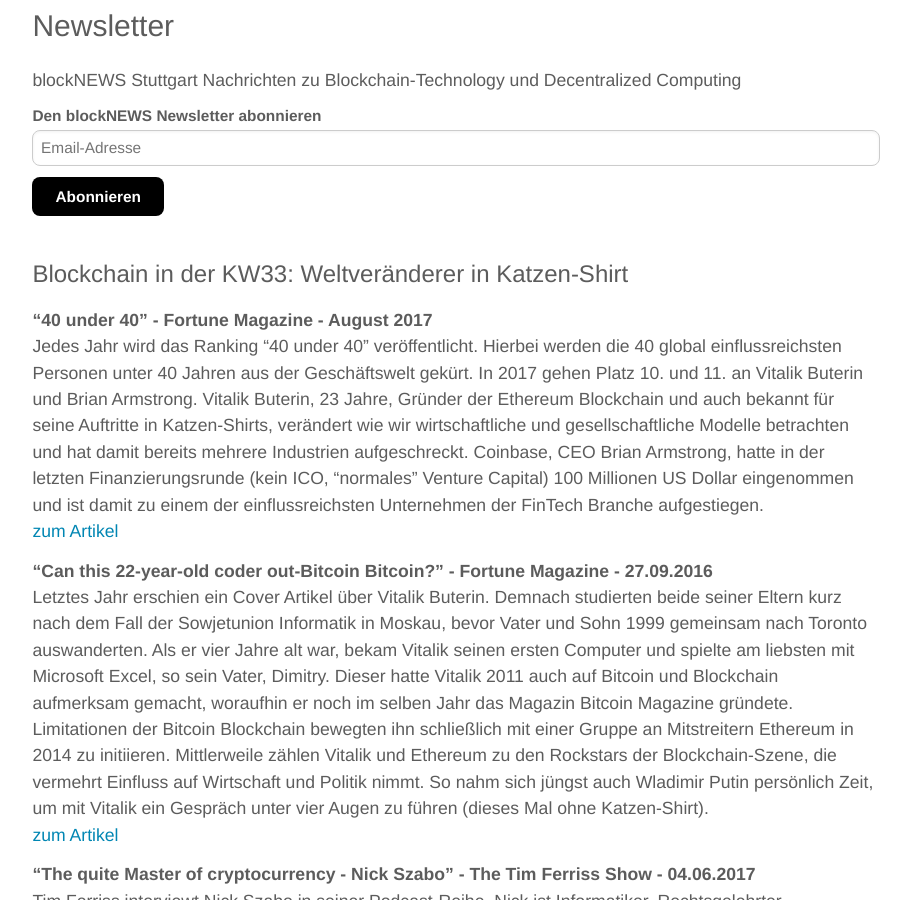
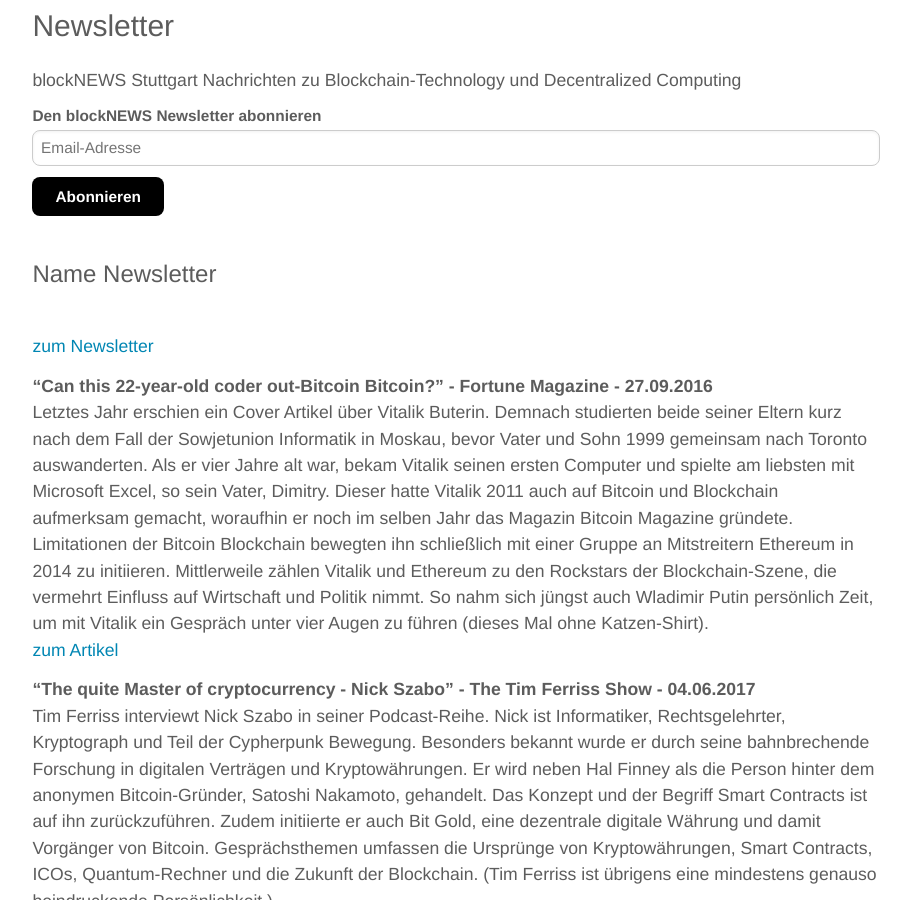
Before and after one commit to blocklab/site, a Jekyll site: the page built from newsletter.md, in a window 1280 px wide and 900 px high, scrolled down 474 px. Shown: the whole window, without its empty margins (184-1095 px from the left). Built offline with Jekyll 4.4.1, drawn with Linux system fonts in a browser that asks for light colours; comment, search, counter and statistics services are not loaded.

Commit message:
Update newsletter.md

```diff
--- a/newsletter.md
+++ b/newsletter.md
@@ -30,13 +30,10 @@ Nachrichten zu Blockchain-Technology und Decentralized Computing
 
 <br>
 
-### Blockchain in der KW33: Weltveränderer in Katzen-Shirt
+### Name Newsletter
 
-**"40 under 40" - Fortune Magazine - August 2017**
 <br>
-Jedes Jahr wird das Ranking "40 under 40" veröffentlicht. Hierbei werden die 40 global einflussreichsten Personen unter 40 Jahren aus der Geschäftswelt gekürt. In 2017 gehen Platz 10. und 11. an Vitalik Buterin und Brian Armstrong. Vitalik Buterin, 23 Jahre, Gründer der Ethereum Blockchain und auch bekannt für seine Auftritte in Katzen-Shirts, verändert wie wir wirtschaftliche und gesellschaftliche Modelle betrachten und hat damit bereits mehrere Industrien aufgeschreckt. Coinbase, CEO Brian Armstrong, hatte in der letzten Finanzierungsrunde (kein ICO, "normales" Venture Capital) 100 Millionen US Dollar eingenommen und ist damit zu einem der einflussreichsten Unternehmen der FinTech Branche aufgestiegen.
-<br>
-[zum Artikel](http://fortune.com/40-under-40/)
+[zum Newsletter](Link)
 
 **"Can this 22-year-old coder out-Bitcoin Bitcoin?" - Fortune Magazine - 27.09.2016**
 <br>
```
